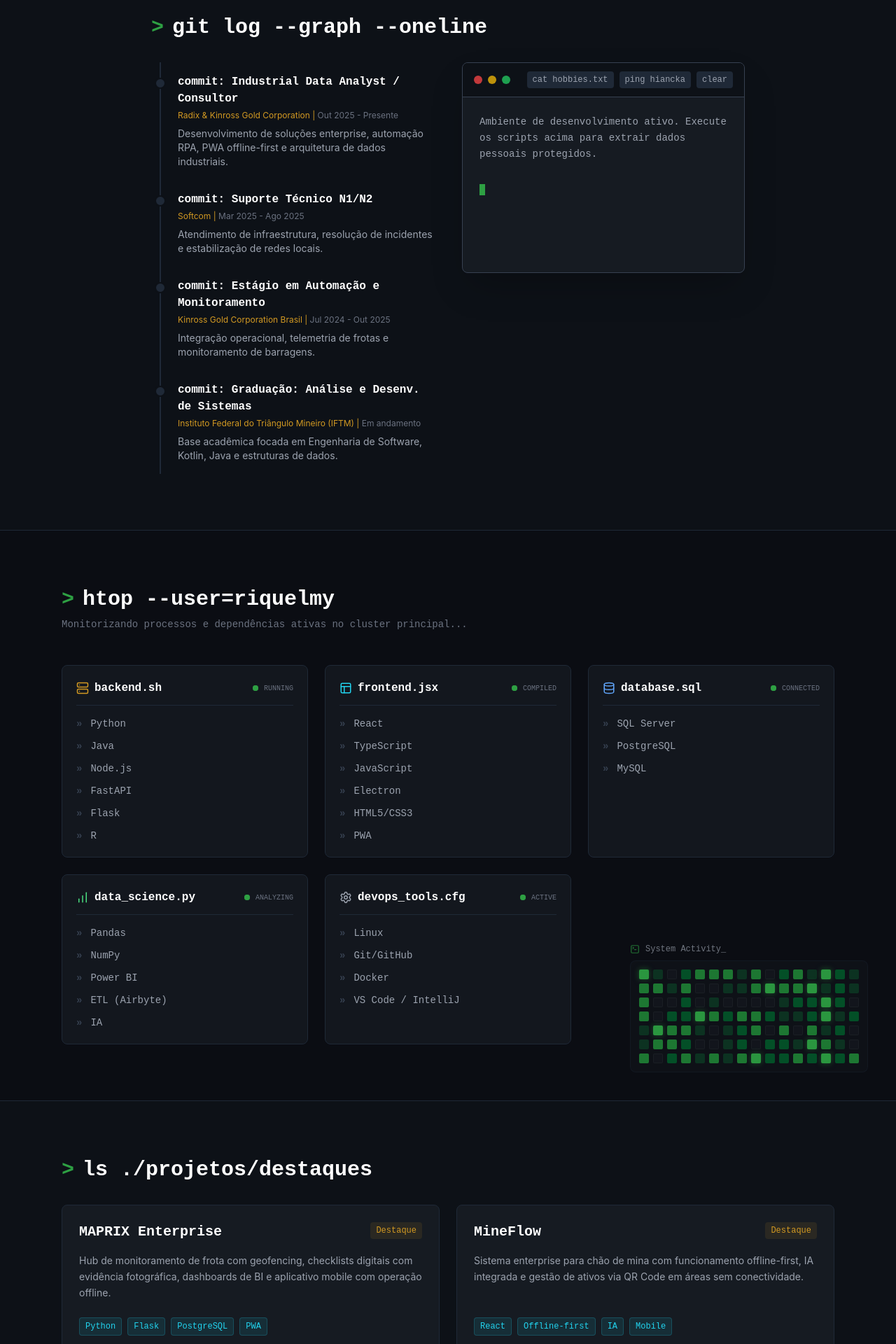
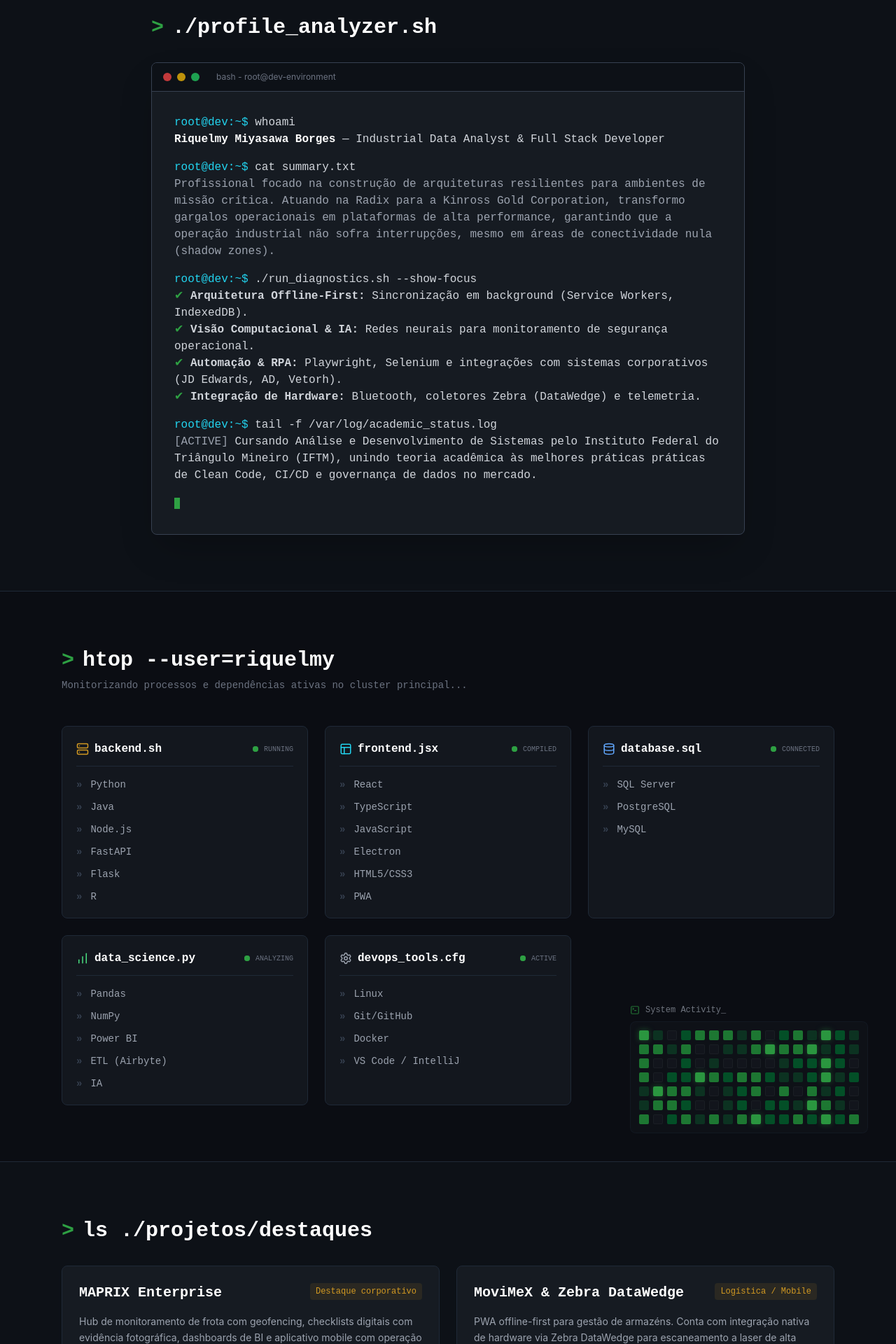
Before and after one commit to Sasagayo29/miyasawa-dev-portfolio, a React (Vite) app in the folder meu-portfolio/: page / in a window 1280 px wide. Shown: the part 860-2780 px from the top of the page at 70% size. Built offline with nearby package versions, Linux system fonts and the light colour scheme.

Commit message:
atualização port

```diff
--- a/meu-portfolio/src/components/About.jsx
+++ b/meu-portfolio/src/components/About.jsx
@@ -1,129 +1,64 @@
-import React, { useState } from 'react';
-import { motion } from 'framer-motion';
+import React from 'react';
 
 export default function About() {
-  const [output, setOutput] = useState([]);
+  return (
+    <section id="sobre" className="py-20 bg-transparent text-gray-300 font-mono border-t border-gray-800 relative z-10">
+      <div className="max-w-4xl mx-auto px-6">
 
-  const handleCommand = (cmd) => {
-    if (cmd === 'hobbies') {
-      setOutput([...output, {
-        command: '> cat hobbies.txt',
-        result: 'Carregando dependências pessoais...\n- Motociclismo: Yamaha MT-03 2024 preta a postos.\n- Gaming: Sessões na PlayStation (Elden Ring, Sekiro, Resident Evil 4, Minecraft).'
-      }]);
-    } else if (cmd === 'ping') {
-      setOutput([...output, {
-        command: '> ping hiancka',
-        result: 'Enviando pacotes ICMP...\nResposta: bytes=32 tempo<1ms TTL=128\nConexão estável e sem latência desde 29/07/2021 às 10:00.'
-      }]);
-    } else if (cmd === 'clear') {
-      setOutput([]);
-    }
-  };
+        <h2 className="text-2xl md:text-3xl text-white font-bold mb-8 flex items-center gap-3">
+          <span className="text-terminal-green">{">"}</span>
+          <span>./profile_analyzer.sh</span>
+        </h2>
 
-  const timeline = [
-    {
-      role: "Industrial Data Analyst / Consultor",
-      company: "Radix & Kinross Gold Corporation",
-      date: "Out 2025 - Presente",
-      desc: "Desenvolvimento de soluções enterprise, automação RPA, PWA offline-first e arquitetura de dados industriais."
-    },
+        {/* Janela de Terminal Profissional */}
+        <div className="bg-surface border border-gray-700 rounded-lg overflow-hidden shadow-2xl">
+          {/* Barra superior (Botões do terminal) */}
+          <div className="bg-[#0d1117] px-4 py-3 border-b border-gray-700 flex gap-2 items-center">
+            <div className="w-3 h-3 rounded-full bg-red-500/80"></div>
+            <div className="w-3 h-3 rounded-full bg-yellow-500/80"></div>
+            <div className="w-3 h-3 rounded-full bg-green-500/80"></div>
+            <span className="ml-4 text-xs text-gray-500 font-sans">bash - root@dev-environment</span>
+          </div>
 
-    {
-      role: "Suporte Técnico N1/N2",
-      company: "Softcom",
-      date: "Mar 2025 - Ago 2025",
-      desc: "Atendimento de infraestrutura, resolução de incidentes e estabilização de redes locais."
-    },
-    {
-      role: "Estágio em Automação e Monitoramento",
-      company: "Kinross Gold Corporation Brasil",
-      date: "Jul 2024 - Out 2025",
-      desc: "Integração operacional, telemetria de frotas e monitoramento de barragens."
-    },
-    {
-      role: "Graduação: Análise e Desenv. de Sistemas",
-      company: "Instituto Federal do Triângulo Mineiro (IFTM)",
-      date: "Em andamento",
-      desc: "Base acadêmica focada em Engenharia de Software, Kotlin, Java e estruturas de dados."
-    }
-  ];
+          {/* Conteúdo Executável */}
+          <div className="p-6 md:p-8 font-mono text-sm md:text-base leading-relaxed space-y-4">
 
-  return (
-    <section id="sobre" className="py-20 bg-transparent text-gray-300 font-mono border-t border-gray-800">
-      <div className="max-w-4xl mx-auto px-6">
-        <motion.h2
-          initial={{ opacity: 0, x: -20 }}
-          whileInView={{ opacity: 1, x: 0 }}
-          viewport={{ once: true }}
-          className="text-2xl md:text-3xl text-white font-bold mb-8 flex items-center gap-3"
-        >
-          <span className="text-terminal-green">{">"}</span>
-          <span>git log --graph --oneline</span>
-        </motion.h2>
-
-        <div className="grid grid-cols-1 lg:grid-cols-2 gap-10">
-
-          {/* Coluna 1: Git Timeline */}
-          <motion.div
-            initial={{ opacity: 0, y: 30 }}
-            whileInView={{ opacity: 1, y: 0 }}
-            viewport={{ once: true }}
-            className="relative border-l-2 border-gray-800 ml-3 space-y-8 py-4"
-          >
-            {timeline.map((item, idx) => (
-              <div key={idx} className="relative pl-6 group">
-                {/* O ponto do "Commit" */}
-                <span className="absolute -left-[9px] top-1.5 w-4 h-4 rounded-full bg-gray-800 border-2 border-background group-hover:bg-terminal-green group-hover:shadow-[0_0_10px_rgba(46,160,67,0.8)] transition-all duration-300"></span>
-
-                <h4 className="text-white font-bold text-sm md:text-base group-hover:text-terminal-green transition-colors">
-                  commit: {item.role}
-                </h4>
-                <p className="text-terminal-yellow text-xs mt-1 mb-2 font-sans">
-                  {item.company} | <span className="text-gray-500">{item.date}</span>
-                </p>
-                <p className="text-gray-400 text-xs md:text-sm font-sans leading-relaxed">
-                  {item.desc}
-                </p>
-              </div>
-            ))}
-          </motion.div>
-
-          {/* Coluna 2: Terminal Interativo */}
-          <motion.div
-            initial={{ opacity: 0, y: 30 }}
-            whileInView={{ opacity: 1, y: 0 }}
-            viewport={{ once: true }}
-            className="bg-surface border border-gray-700 rounded-lg overflow-hidden shadow-2xl h-fit"
-          >
-            <div className="bg-[#0d1117] px-4 py-3 border-b border-gray-700 flex justify-between items-center overflow-x-auto">
-              <div className="flex gap-2 min-w-[50px]">
-                <div className="w-3 h-3 rounded-full bg-red-500/80"></div>
-                <div className="w-3 h-3 rounded-full bg-yellow-500/80"></div>
-                <div className="w-3 h-3 rounded-full bg-green-500/80"></div>
-              </div>
-              <div className="flex gap-2 ml-4">
-                <button onClick={() => handleCommand('hobbies')} className="whitespace-nowrap text-[10px] md:text-xs px-2 py-1 bg-gray-800 hover:bg-gray-700 rounded text-gray-400 transition-colors">cat hobbies.txt</button>
-                <button onClick={() => handleCommand('ping')} className="whitespace-nowrap text-[10px] md:text-xs px-2 py-1 bg-gray-800 hover:bg-gray-700 rounded text-gray-400 transition-colors">ping hiancka</button>
-                <button onClick={() => handleCommand('clear')} className="whitespace-nowrap text-[10px] md:text-xs px-2 py-1 bg-gray-800 hover:bg-gray-700 rounded text-gray-400 transition-colors">clear</button>
-              </div>
+            <div>
+              <span className="text-cyan-400">root@dev:~$</span> whoami
+              <br/>
+              <span className="text-white font-bold">Riquelmy Miyasawa Borges</span> — Industrial Data Analyst & Full Stack Developer
             </div>
 
-            <div className="p-4 md:p-6 font-mono text-sm leading-relaxed min-h-[250px] max-h-[400px] overflow-y-auto">
-              <p className="text-gray-400 mb-4">
-                Ambiente de desenvolvimento ativo. Execute os scripts acima para extrair dados pessoais protegidos.
-              </p>
+            <div>
+              <span className="text-cyan-400">root@dev:~$</span> cat summary.txt
+              <br/>
+              <span className="text-gray-400">
+                Profissional focado na construção de arquiteturas resilientes para ambientes de missão crítica. Atuando na Radix para a Kinross Gold Corporation, transformo gargalos operacionais em plataformas de alta performance, garantindo que a operação industrial não sofra interrupções, mesmo em áreas de conectividade nula (shadow zones).
+              </span>
+            </div>
 
-              {output.map((out, idx) => (
-                <motion.div initial={{ opacity: 0 }} animate={{ opacity: 1 }} key={idx} className="mt-4 border-t border-gray-800 pt-4">
-                  <div className="text-terminal-green mb-1">{out.command}</div>
-                  <div className="text-gray-300 whitespace-pre-line">{out.result}</div>
-                </motion.div>
-              ))}
-              <div className="animate-pulse w-2 h-4 bg-terminal-green inline-block mt-4"></div>
+            <div>
+              <span className="text-cyan-400">root@dev:~$</span> ./run_diagnostics.sh --show-focus
+              <br/>
+              <span className="text-terminal-green">✔</span> <strong>Arquitetura Offline-First:</strong> Sincronização em background (Service Workers, IndexedDB).<br/>
+              <span className="text-terminal-green">✔</span> <strong>Visão Computacional & IA:</strong> Redes neurais para monitoramento de segurança operacional.<br/>
+              <span className="text-terminal-green">✔</span> <strong>Automação & RPA:</strong> Playwright, Selenium e integrações com sistemas corporativos (JD Edwards, AD, Vetorh).<br/>
+              <span className="text-terminal-green">✔</span> <strong>Integração de Hardware:</strong> Bluetooth, coletores Zebra (DataWedge) e telemetria.
             </div>
-          </motion.div>
 
+            <div>
+              <span className="text-cyan-400">root@dev:~$</span> tail -f /var/log/academic_status.log
+              <br/>
+              <span className="text-gray-400">[ACTIVE]</span> Cursando Análise e Desenvolvimento de Sistemas pelo Instituto Federal do Triângulo Mineiro (IFTM), unindo teoria acadêmica às melhores práticas práticas de Clean Code, CI/CD e governança de dados no mercado.
+            </div>
+
+            <div className="animate-pulse flex items-center h-6">
+              <span className="inline-block w-2 h-4 bg-terminal-green"></span>
+            </div>
+
+          </div>
         </div>
+
       </div>
     </section>
   );
--- a/meu-portfolio/src/data/projects.js
+++ b/meu-portfolio/src/data/projects.js
@@ -5,28 +5,28 @@ export const projects = {
       title: "MAPRIX Enterprise",
       description: "Hub de monitoramento de frota com geofencing, checklists digitais com evidência fotográfica, dashboards de BI e aplicativo mobile com operação offline.",
       techStack: ["Python", "Flask", "PostgreSQL", "PWA"],
-      category: "Destaque"
+      category: "Destaque corporativo"
     },
     {
-      id: "mineflow",
-      title: "MineFlow",
-      description: "Sistema enterprise para chão de mina com funcionamento offline-first, IA integrada e gestão de ativos via QR Code em áreas sem conectividade.",
-      techStack: ["React", "Offline-first", "IA", "Mobile"],
-      category: "Destaque"
+      id: "movimex",
+      title: "MoviMeX & Zebra DataWedge",
+      description: "PWA offline-first para gestão de armazéns. Conta com integração nativa de hardware via Zebra DataWedge para escaneamento a laser de alta velocidade e impressão térmica Bluetooth.",
+      techStack: ["React", "FastAPI", "DataWedge", "IndexedDB"],
+      category: "Logística / Mobile"
+    },
+    {
+      id: "safeshift",
+      title: "SafeShift AI Monitor",
+      description: "Sistema de visão computacional e redes neurais para detecção de fadiga e distração de motoristas industriais em tempo real, utilizando análise de landmarks faciais.",
+      techStack: ["Python", "Redes Neurais", "OpenCV", "dlib"],
+      category: "Inteligência Artificial"
     },
     {
       id: "kad",
-      title: "KAD (Kinross AD Asset & Identity Console)",
-      description: "Console unificado (Desktop e Mobile) para gestão de identidades e ativos de TI, com integração direta ao ERP Senior/Vetorh e Active Directory.",
+      title: "KAD (Kinross AD Console)",
+      description: "Console unificado (Desktop e Mobile) para gestão de identidades e ativos de TI, com integração direta ao ERP Senior/Vetorh e Active Directory via WinRM.",
       techStack: ["PySide6", "React", "FastAPI", "WinRM"],
-      category: "Destaque"
-    },
-    {
-      id: "movimex",
-      title: "MoviMeX",
-      description: "PWA offline-first baseado em IndexedDB para rastreamento de ativos, com leitura nativa de código de barras e impressão em campo via Bluetooth.",
-      techStack: ["React", "IndexedDB", "Bluetooth", "PWA"],
-      category: "Destaque"
+      category: "Segurança / Infra"
     }
   ],
   categories: [
```
